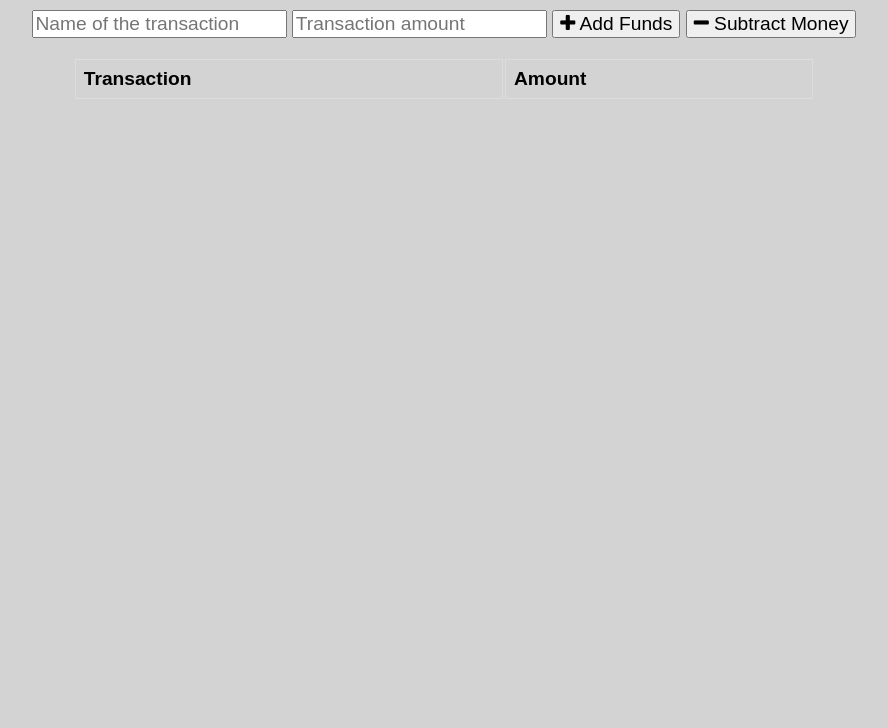
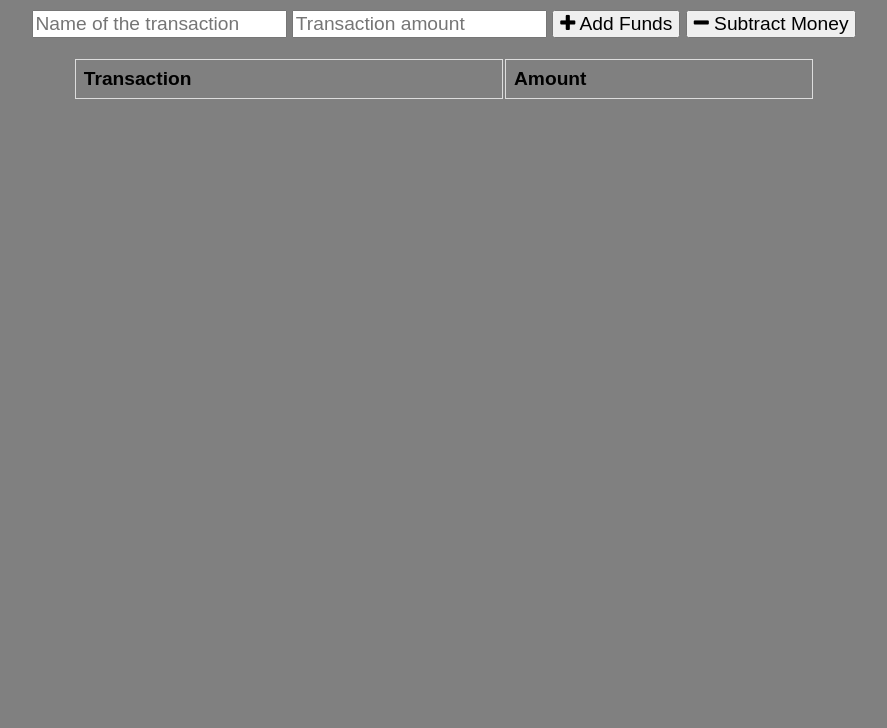
Before and after one commit to brandonespencer/PWA-Budget-Tracker, a website: page public/index.html in a window 1280 px wide. Shown: the part 72-800 px from the top of the page, without its empty margins (196-1083 px from the left). Drawn offline with nearby package versions, Linux system fonts and the light colour scheme; no server answers.

Commit message:
Update styles.css

```diff
--- a/public/assets/css/styles.css
+++ b/public/assets/css/styles.css
@@ -1,7 +1,7 @@
 body {
   font-size: 120%;
   font-family: Arial;
-  Background: #d3d3d3;
+  Background: grey;
 }
 
 button, input {
```
